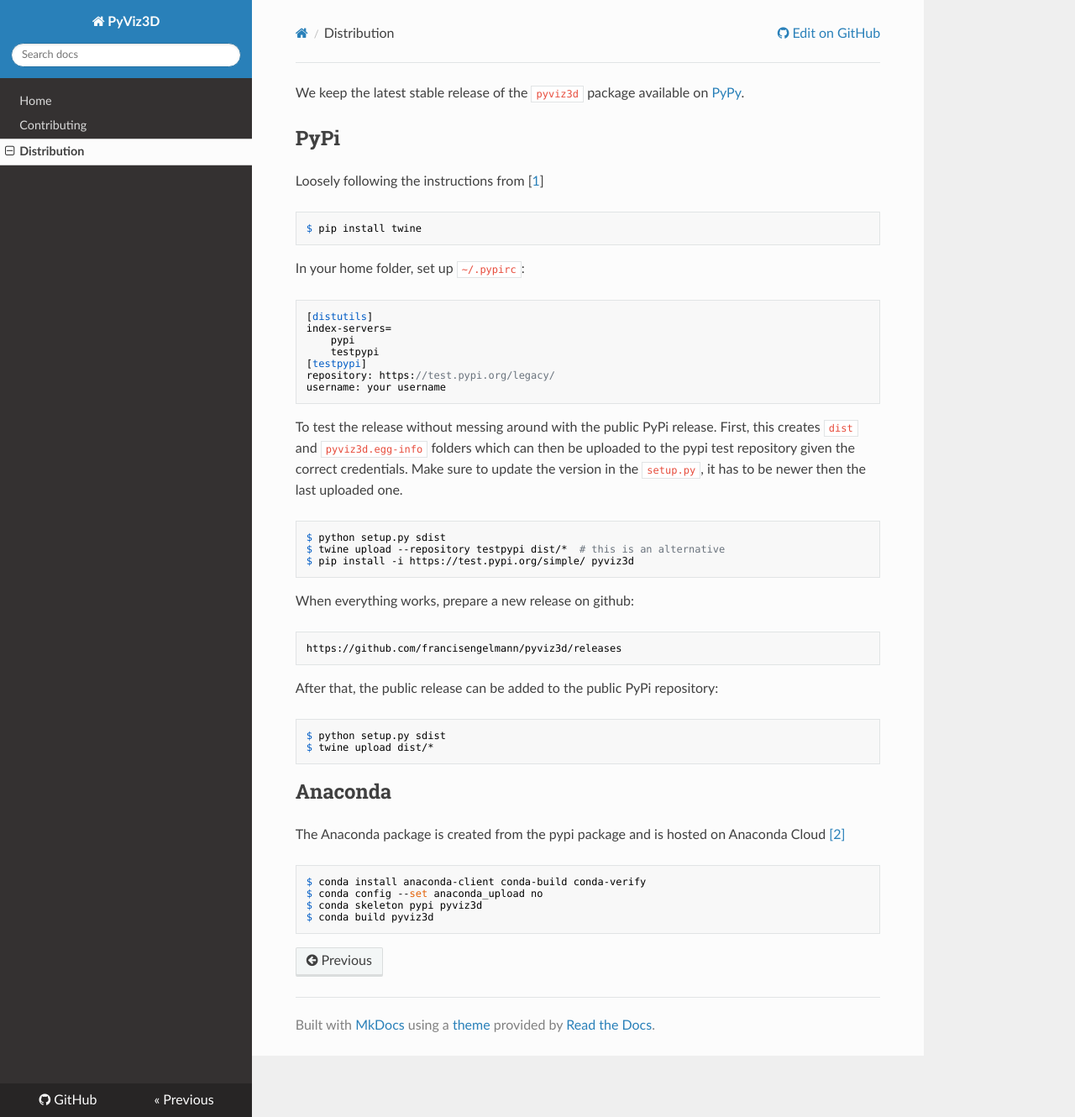
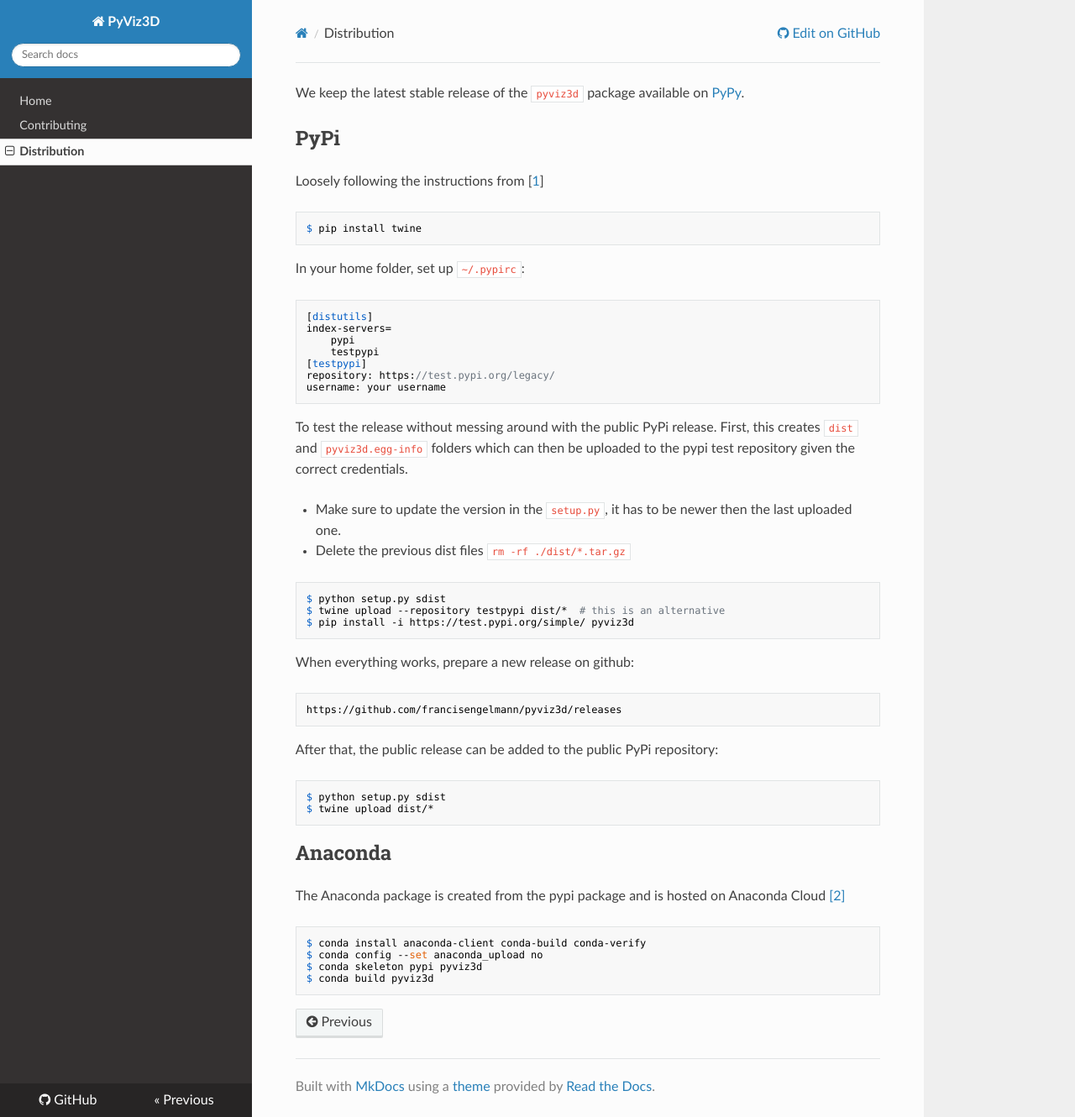
Before and after one commit to francisengelmann/PyViz3D, an MkDocs documentation site: the page built from docs/distribution.md, in a window 1280 px wide and 1330 px high. Shown: the whole window at 84% size. Built offline with MkDocs 1.6.1, drawn with Linux system fonts in a browser that asks for light colours; nearby versions of some CDN libraries.

Commit message:
Update distribution docs

````diff
--- a/docs/distribution.md
+++ b/docs/distribution.md
@@ -22,7 +22,9 @@
 
 To test the release without messing around with the public PyPi release.
 First, this creates `dist` and `pyviz3d.egg-info` folders which can then be uploaded to the pypi test repository given the correct credentials.
-Make sure to update the version in the `setup.py`, it has to be newer then the last uploaded one.
+
+- Make sure to update the version in the `setup.py`, it has to be newer then the last uploaded one.
+- Delete the previous dist files `rm -rf ./dist/*.tar.gz`
 ```
 $ python setup.py sdist
 $ twine upload --repository testpypi dist/*  # this is an alternative
````
